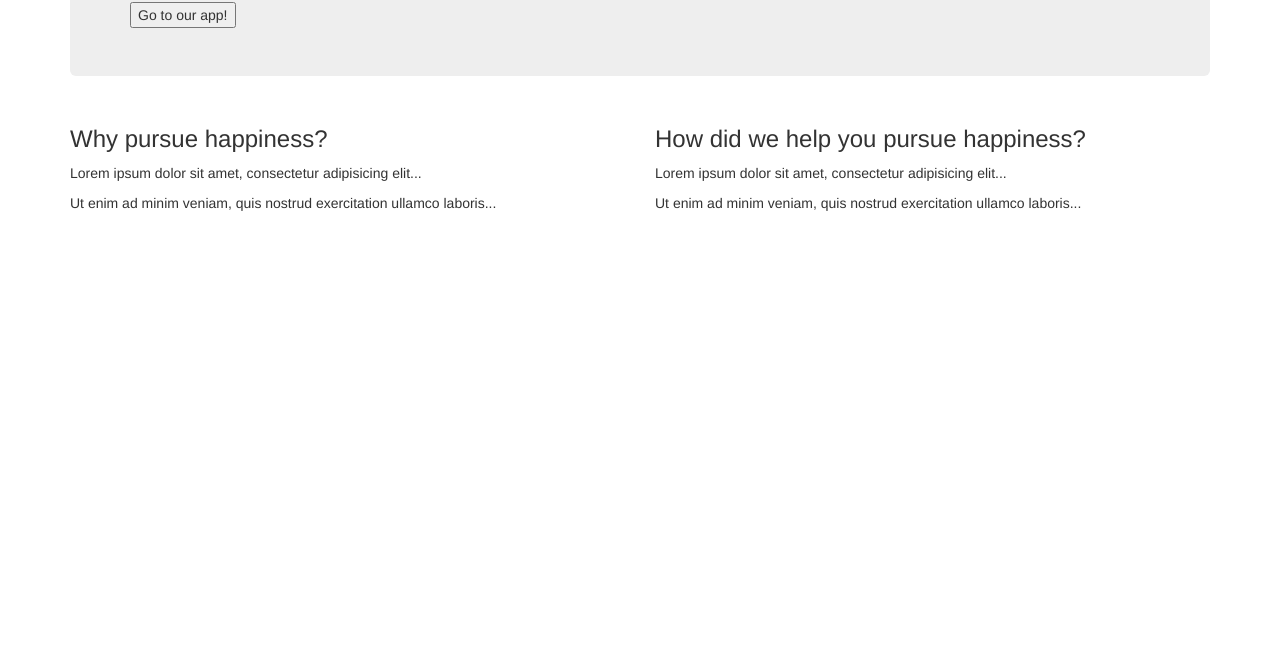
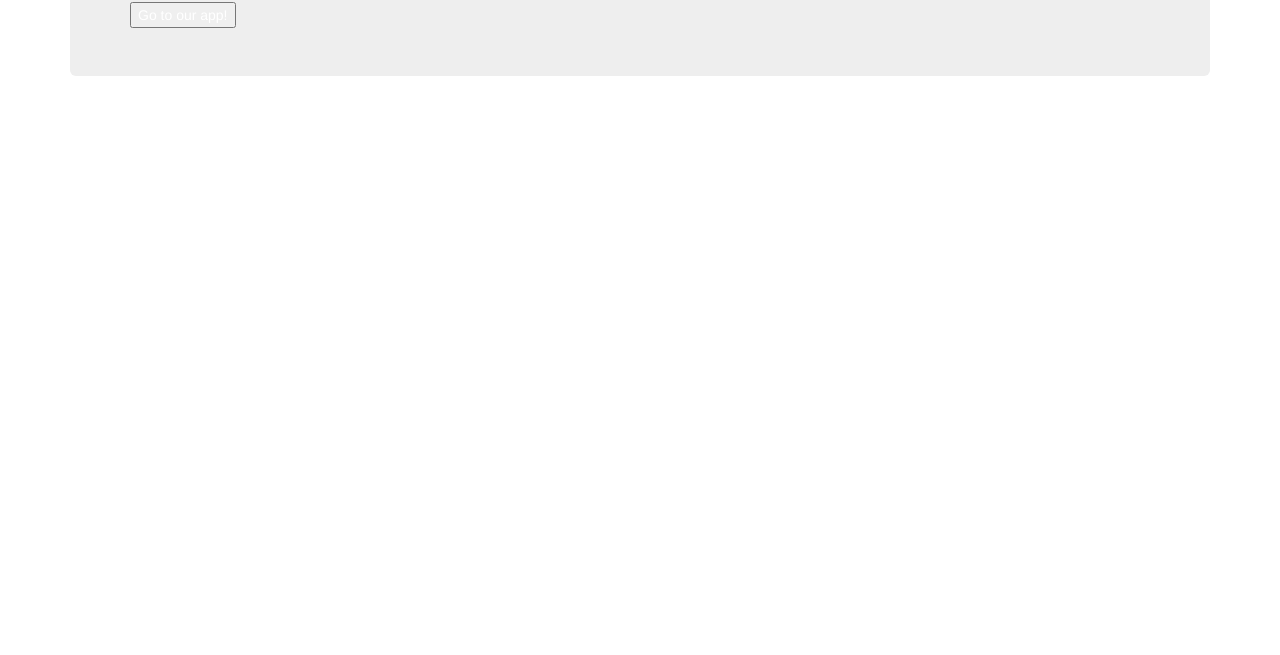
Before and after one commit to manna/Pursuit-Of-Happiness, a website: page chooseus.html in a window 1280 px wide. Shown: the part 145-800 px from the top of the page. Drawn offline with nearby package versions, Linux system fonts and the light colour scheme.

Commit message:
modified chooseus

```diff
--- a/chooseus.html
+++ b/chooseus.html
@@ -7,6 +7,11 @@
   <link rel="stylesheet" href="http://maxcdn.bootstrapcdn.com/bootstrap/3.3.4/css/bootstrap.min.css">
   <script src="https://ajax.googleapis.com/ajax/libs/jquery/1.11.3/jquery.min.js"></script>
   <script src="http://maxcdn.bootstrapcdn.com/bootstrap/3.3.4/js/bootstrap.min.js"></script>
+  <style media="screen" type="text/css">
+    .container {
+      color: white;
+    }
+  </style>
 </head>
 <body>
 
```
